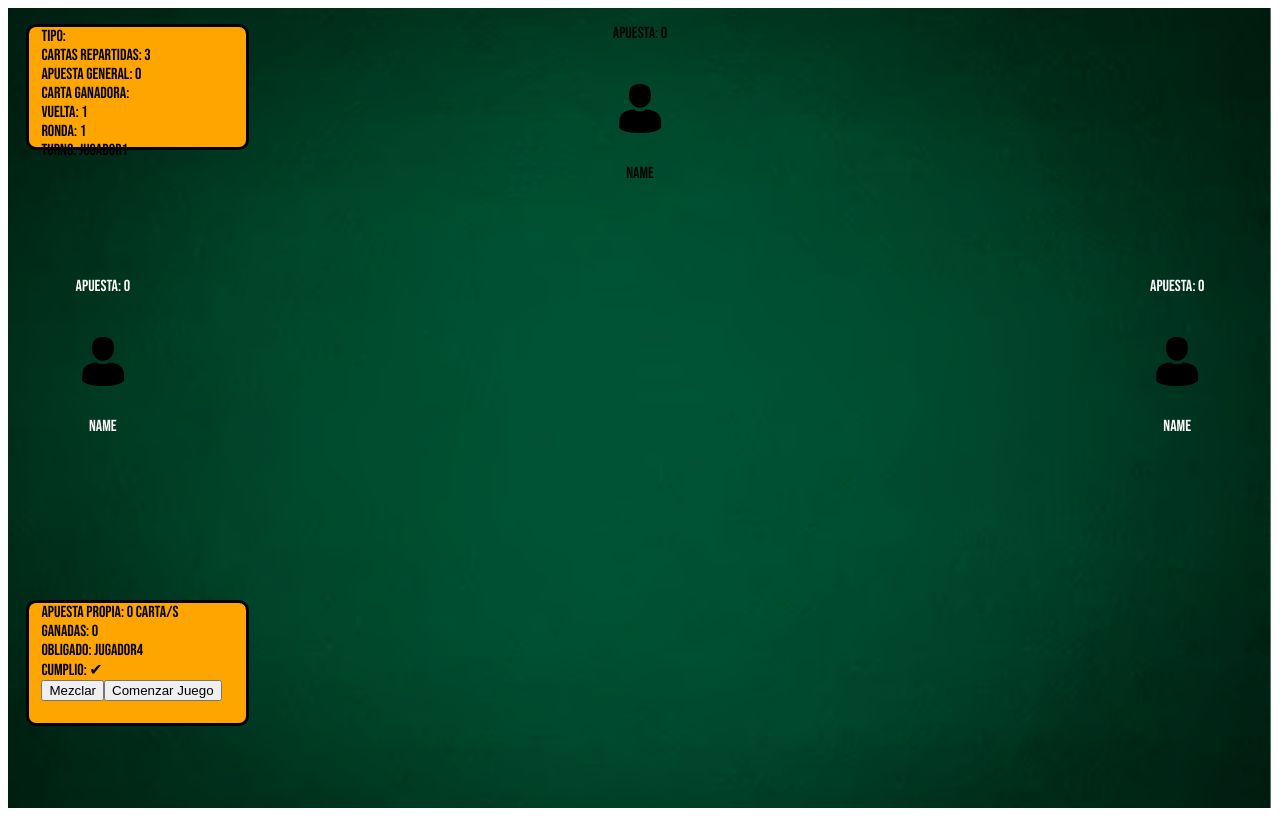
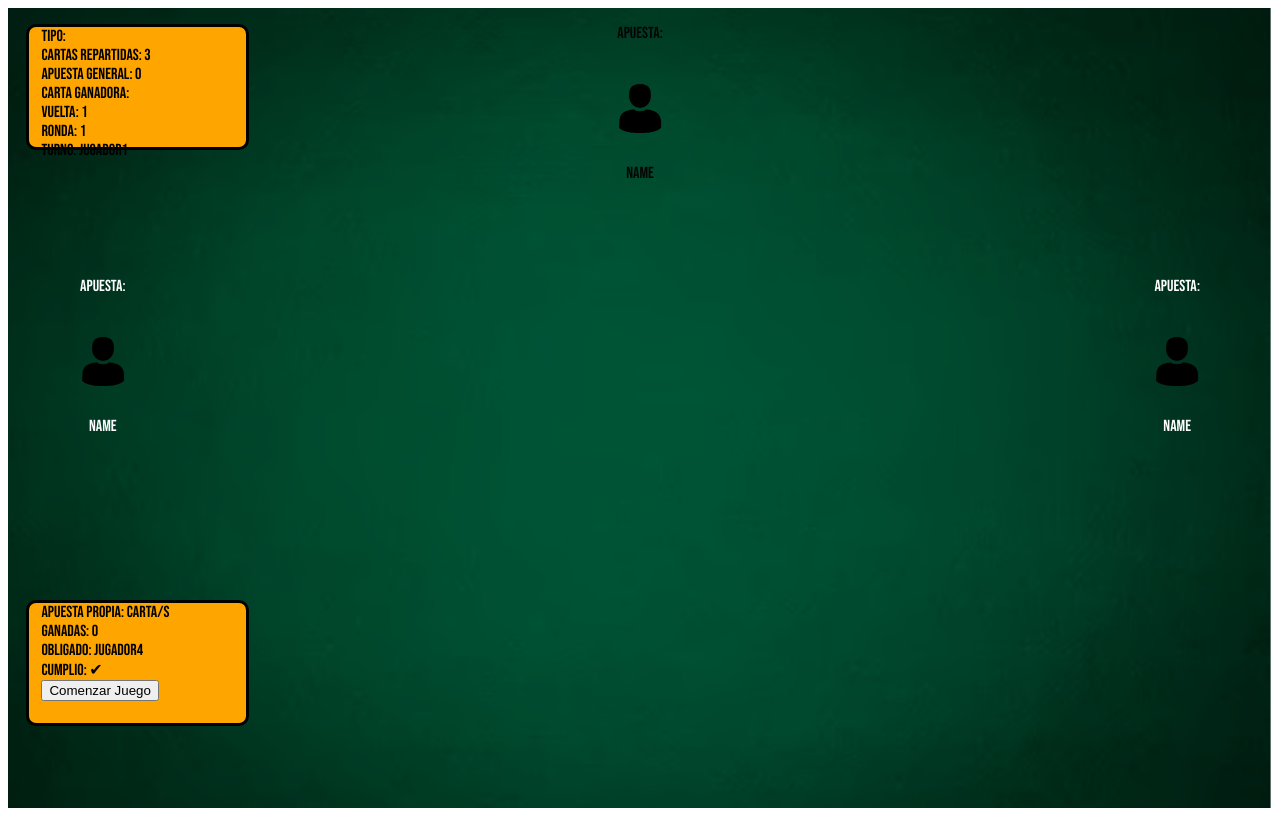
Before and after one commit to ignacio-nicoletti/CardGame, a Next.js app: page /game in a window 1280 px wide. Built offline with nearby package versions, Linux system fonts and the light colour scheme.

Commit message:
apuesta resuelto

```diff
--- a/src/components/apuesta/apuesta.jsx
+++ b/src/components/apuesta/apuesta.jsx
@@ -36,124 +36,107 @@ const Apuesta = ({ setJugador1, jugador1, setJugador2, jugador2, setJugador3, ju
     }
   }
   const cambiotypeRound = () => {
-    if (ronda.cantQueApostaron === 4) {
-      setRonda({ ...ronda, typeRound: "ronda" ,cantQueApostaron:0})   // cambio de ronda
+    if (jugador1.apuestaP!==null&&jugador2.apuestaP!==null&&jugador3.apuestaP!==null&&jugador4.apuestaP!==null) {
+      setRonda({ ...ronda, typeRound: "ronda"})   // cambio de ronda
     }
-
-
-
   }
-  const apuestaGeneral = () => {
-    let apuestafinal = Number(jugador1.apuestaP) + Number(jugador2.apuestaP) + Number(jugador3.apuestaP) + Number(jugador4.apuestaP)
-    setRonda({ ...ronda, ApuestaTotal: Number(apuestafinal) });
-  }
-
 
 
   const apostar = (event) => {
 
     setApuesta(event.target.value)
-    // if (ronda.typeRound === "apuesta" && ronda.turnoJugador === ronda.obligado) {
-    //   if (
-    //     Number(event.target.value) === 0 &&
-    //     Number(ronda.cardPorRonda) ===
-    //     Number(ronda.ApuestaTotal) + Number(event.target.value)
-    //   ) {
-    //     setEstadoactivo({ estadoactivo, card0: true });
-    //   }
-    //   if (
-    //     Number(event.target.value) === 1 &&
-    //     Number(ronda.cardPorRonda) ===
-    //     Number(ronda.ApuestaTotal) + Number(event.target.value)
-    //   ) {
-    //     setEstadoactivo({ estadoactivo, card1: true });
-    //   }
-    //   if (
-    //     Number(event.target.value) === 2 &&
-    //     Number(ronda.cardPorRonda) ===
-    //     Number(ronda.ApuestaTotal) + Number(event.target.value)
-    //   ) {
-    //     setEstadoactivo({ estadoactivo, card2: true });
-    //   }
-    //   if (
-    //     Number(event.target.value) === 3 &&
-    //     Number(ronda.cardPorRonda) ===
-    //     Number(ronda.ApuestaTotal) + Number(event.target.value)
-    //   ) {
-    //     setEstadoactivo({ estadoactivo, card3: true });
-    //   }
-    //   if (
-    //     Number(event.target.value) === 4 &&
-    //     Number(ronda.cardPorRonda) ===
-    //     Number(ronda.ApuestaTotal) + Number(event.target.value)
-    //   ) {
-    //     setEstadoactivo({ estadoactivo, card4: true });
-    //   }
-    //   if (
-    //     Number(event.target.value) === 5 &&
-    //     Number(ronda.cardPorRonda) ===
-    //     Number(ronda.ApuestaTotal) + Number(event.target.value)
-    //   ) {
-    //     setEstadoactivo({ estadoactivo, card5: true });
-    //   }
-    //   if (
-    //     Number(event.target.value) === 6 &&
-    //     Number(ronda.cardPorRonda) ===
-    //     Number(ronda.ApuestaTotal) + Number(event.target.value)
-    //   ) {
-    //     setEstadoactivo({ estadoactivo, card6: true });
-    //   }
-    //   if (
-    //     Number(event.target.value) === 7 &&
-    //     Number(ronda.cardPorRonda) ===
-    //     Number(ronda.ApuestaTotal) + Number(event.target.value)
-    //   ) {
-    //     setEstadoactivo({ estadoactivo, card7: true });
-    //   }
-    // }//lo hace bien pero una vez que mande el numero, tiene que hacerlo antes
+    if (ronda.typeRound === "apuesta" && ronda.turnoJugador === ronda.obligado) {
+      if (
+        Number(event.target.value) === 0 &&
+        Number(ronda.cardPorRonda) ===
+        Number(ronda.ApuestaTotal) + Number(event.target.value)
+      ) {
+        setEstadoactivo({ estadoactivo, card0: true });
+      }
+      if (
+        Number(event.target.value) === 1 &&
+        Number(ronda.cardPorRonda) ===
+        Number(ronda.ApuestaTotal) + Number(event.target.value)
+      ) {
+        setEstadoactivo({ estadoactivo, card1: true });
+      }
+      if (
+        Number(event.target.value) === 2 &&
+        Number(ronda.cardPorRonda) ===
+        Number(ronda.ApuestaTotal) + Number(event.target.value)
+      ) {
+        setEstadoactivo({ estadoactivo, card2: true });
+      }
+      if (
+        Number(event.target.value) === 3 &&
+        Number(ronda.cardPorRonda) ===
+        Number(ronda.ApuestaTotal) + Number(event.target.value)
+      ) {
+        setEstadoactivo({ estadoactivo, card3: true });
+      }
+      if (
+        Number(event.target.value) === 4 &&
+        Number(ronda.cardPorRonda) ===
+        Number(ronda.ApuestaTotal) + Number(event.target.value)
+      ) {
+        setEstadoactivo({ estadoactivo, card4: true });
+      }
+      if (
+        Number(event.target.value) === 5 &&
+        Number(ronda.cardPorRonda) ===
+        Number(ronda.ApuestaTotal) + Number(event.target.value)
+      ) {
+        setEstadoactivo({ estadoactivo, card5: true });
+      }
+      if (
+        Number(event.target.value) === 6 &&
+        Number(ronda.cardPorRonda) ===
+        Number(ronda.ApuestaTotal) + Number(event.target.value)
+      ) {
+        setEstadoactivo({ estadoactivo, card6: true });
+      }
+      if (
+        Number(event.target.value) === 7 &&
+        Number(ronda.cardPorRonda) ===
+        Number(ronda.ApuestaTotal) + Number(event.target.value)
+      ) {
+        setEstadoactivo({ estadoactivo, card7: true });
+      }
+    }//lo hace bien pero una vez que mande el numero, tiene que hacerlo antes
   }
 
-
   useEffect(() => {
-    apuestaGeneral()//suma las apuestas
     cambiotypeRound()
 
   }, [ronda.cantQueApostaron])
-  // jugador1.apuestaP,jugador2.apuestaP,jugador3.apuestaP,jugador4.apuestaP
-
 
   useEffect(() => {
     ComienzoTurnoApuesta()//cuando se monta el componente determina quien arranca
   }, [])
-  // jugador1.apuestaP,jugador2.apuestaP,jugador3.apuestaP,jugador4.apuestaP
-
-
 
   const handleSubmit = () => {
     const turnoJugador = ronda.turnoJugadorA;
-
     switch (turnoJugador) {
       case 1:
         setJugador1({ ...jugador1, apuestaP: Number(apuesta) });
-        setRonda({ ...ronda, turnoJugadorA: 2, cantQueApostaron: ronda.cantQueApostaron + 1 });
+        setRonda({ ...ronda, turnoJugadorA: 2, cantQueApostaron: ronda.cantQueApostaron + 1,ApuestaTotal: Number(apuesta)  });
         break;
       case 2:
         setJugador2({ ...jugador2, apuestaP: Number(apuesta) });
-        setRonda({ ...ronda, turnoJugadorA: 3, cantQueApostaron: ronda.cantQueApostaron + 1 });
+        setRonda({ ...ronda, turnoJugadorA: 3, cantQueApostaron: ronda.cantQueApostaron + 1,ApuestaTotal:ronda.ApuestaTotal+Number(apuesta) });
         break;
       case 3:
         setJugador3({ ...jugador3, apuestaP: Number(apuesta) });
-        setRonda({ ...ronda, turnoJugadorA: 4, cantQueApostaron: ronda.cantQueApostaron + 1 });
+        setRonda({ ...ronda, turnoJugadorA: 4, cantQueApostaron: ronda.cantQueApostaron + 1,ApuestaTotal:ronda.ApuestaTotal+Number(apuesta) });
         break;
       case 4:
         setJugador4({ ...jugador4, apuestaP: Number(apuesta) });
-        setRonda({ ...ronda, turnoJugadorA: 1, cantQueApostaron: ronda.cantQueApostaron + 1 });
+        setRonda({ ...ronda, turnoJugadorA: 1, cantQueApostaron: ronda.cantQueApostaron + 1,ApuestaTotal:ronda.ApuestaTotal+Number(apuesta)  });
         break;
       default:
         break;
     }
   };
-
   return (<>
 
     <div className={style.contain}>
@@ -161,18 +144,19 @@ const Apuesta = ({ setJugador1, jugador1, setJugador2, jugador2, setJugador3, ju
 
       <select name="select" onClick={(event) => apostar(event)}>
         <option value={"Elige tu apuesta"} disabled={true}> Elige tu apuesta </option>
-        {[...Array(ronda.cardPorRonda + 1)].map((_, index) => (
+        {[...Array(ronda.cardPorRonda + 1)].map((_, index) =>(
           <option
-            key={index}
-            value={index}
-            disabled={index === 0 ? estadoactivo.card0 : estadoactivo[`card${index}`]}
+          key={index}
+          value={index}
+          disabled={index === 0 ? estadoactivo.card0 : estadoactivo[`card${index}`]}
           >
             {index} cartas
           </option>
-        ))}
+        ),
+
+        ) }
       </select>
       <button onClick={handleSubmit}>Enviar</button>
-
     </div>
   </>
   );
--- a/src/pages/game/index.jsx
+++ b/src/pages/game/index.jsx
@@ -11,15 +11,15 @@ import { repartir, shuffle } from '@/logica/logica';
 const inter = Inter({ subsets: ['latin'] });
 
 export default function Game() {
-  let cantUser = 4; //usuarios conectados
+
 
 
   const [jugador1, setJugador1] = useState({
     id: 1,
     cardPersona: [],
-    apuestaP: 0,
+    apuestaP: null,
     cardsganadas: 0,
-    cardApostada: [{ valor: '', palo: '' }],
+    cardApostada: [{ valor: null, palo: '' }],
     myturnA: false, //boolean
     myturnR: false, //boolean
     cumplio: true, //boolean
@@ -28,9 +28,9 @@ export default function Game() {
   const [jugador2, setJugador2] = useState({
     id: 2,
     cardPersona: [],
-    apuestaP: 0,
+    apuestaP: null,
     cardsganadas: 0,
-    cardApostada: [{ valor: '', palo: '' }],
+    cardApostada: [{ valor: null, palo: '' }],
     myturnA: false, //boolean
     myturnR: false, //booleanA
     cumplio: '', //boolean
@@ -39,9 +39,9 @@ export default function Game() {
   const [jugador3, setJugador3] = useState({
     id: 3,
     cardPersona: [],
-    apuestaP: 0,
+    apuestaP: null,
     cardsganadas: 0,
-    cardApostada: [{ valor: '', palo: '' }],
+    cardApostada: [{ valor: null, palo: '' }],
     myturnA: false, //boolean
     myturnR: false, //boolean
     cumplio: '', //boolean
@@ -50,22 +50,16 @@ export default function Game() {
   const [jugador4, setJugador4] = useState({
     id: 4,
     cardPersona: [],
-    apuestaP: 0,
+    apuestaP: null,
     cardsganadas: 0,
-    cardApostada: [{ valor: '', palo: '' }],
+    cardApostada: [{ valor: null, palo: '' }],
     myturnA: false, //boolean
     myturnR: false, //boolean
     cumplio: '', //boolean
   });
 
-  const [jugadores, setJugadores] = useState({
-    jugador1: "",
-    jugador2: "",
-    jugador3: "",
-    jugador4: "",
-  });
-
   const [ronda, setRonda] = useState({
+    cantUser: 4,//usuarios conectados
     vuelta: 1,//num de vuelta (4 rondas =1 vuelta)
     numeroRonda: 1,//num de ronda
     cardPorRonda: "",//cant de cartas que se reparten
@@ -83,30 +77,22 @@ export default function Game() {
     cantQueTiraron: 0
   });
 
+  const [activo, setActivo] = useState(true)//modal del resultado
+
   const mezclar = () => {
     let baraja = barajar()
     let cartasMezcladas = shuffle(baraja);
-    setJugadores({
-      jugador1: cartasMezcladas.splice(0, ronda.cardPorRonda),
-      jugador2: cartasMezcladas.splice(0, ronda.cardPorRonda),
-      jugador3: cartasMezcladas.splice(0, ronda.cardPorRonda),
-      jugador4: cartasMezcladas.splice(0, ronda.cardPorRonda),
-    });
+
+    setJugador1({ ...jugador1, cardPersona: cartasMezcladas.splice(0, ronda.cardPorRonda) });
+    setJugador2({ ...jugador2, cardPersona: cartasMezcladas.splice(0, ronda.cardPorRonda)}),
+      setJugador3({ ...jugador3, cardPersona: cartasMezcladas.splice(0, ronda.cardPorRonda) });
+    setJugador4({ ...jugador4, cardPersona: cartasMezcladas.splice(0, ronda.cardPorRonda) });
 
   };
 
-  const repartir = () => {
-    setJugador1({ ...jugador1, cardPersona: jugadores.jugador1 });
-    setJugador2({ ...jugador2, cardPersona: jugadores.jugador2 });
-    setJugador3({ ...jugador3, cardPersona: jugadores.jugador3 });
-    setJugador4({ ...jugador4, cardPersona: jugadores.jugador4 });
-
-  }
-
   const gameInit = () => {
-    repartir()
+  mezclar()
   setRonda({ ...ronda, typeRound: "apuesta" });
-
   };
 
   const turno = () => {
@@ -195,21 +181,21 @@ export default function Game() {
   }
 
 
-const setTurnoRound=()=>{
+  const setTurnoRound = () => {
 
-  let turno=Number(ronda.CardGanadoraxRonda[0].id)
+    let turno = Number(ronda.CardGanadoraxRonda[0].id)
 
     switch (turno) {
-  case 1: setRonda({...ronda,turnoJugadorR:1})
+      case 1: setRonda({ ...ronda, turnoJugadorR: 1 })
 
         break;
-  case 2: setRonda({...ronda,turnoJugadorR:2})
+      case 2: setRonda({ ...ronda, turnoJugadorR: 2 })
 
         break;
-  case 3: setRonda({...ronda,turnoJugadorR:3})
+      case 3: setRonda({ ...ronda, turnoJugadorR: 3 })
 
         break;
-  case 4: setRonda({...ronda,turnoJugadorR:4})
+      case 4: setRonda({ ...ronda, turnoJugadorR: 4 })
 
         break;
 
@@ -220,6 +206,7 @@ switch (turno) {
   }
 
   const cambioRonda = () => {
+    // if (jugador1.cardApostada[0].valor!==null&&jugador2.cardApostada[0].valor!==null&&jugador3.cardApostada[0].valor!==null&&jugador4.cardApostada[0].valor!==null) {
     setRonda({
       ...ronda,
       numeroRonda: ronda.numeroRonda + 1,
@@ -234,6 +221,7 @@ switch (turno) {
     setJugador3({ ...jugador3, cardApostada: [{ valor: '', palo: '' }] });
     setJugador4({ ...jugador4, cardApostada: [{ valor: '', palo: '' }] });
   }
+// }
 
 
   const cambioDeVuelta = () => {
@@ -241,13 +229,13 @@ switch (turno) {
       setRonda({
         ...ronda,
         cardPorRonda: 3,
-        vuelta:ronda.vuelta+1,
+        vuelta: ronda.vuelta + 1,
         CardGanadoraxRonda: [{ valor: '', palo: '', id: '' }],
         ultimaCardApostada: [{ valor: '', palo: '', id: '' }],
         AnteultimaCardApostada: [{ valor: '', palo: '', id: '' }],
         cantQueApostaron: 0,
         cantQueTiraron: 0,
-        numeroRonda:0
+        numeroRonda: 0
       })
 
       setJugador1({ ...jugador1, cardApostada: [{ valor: '', palo: '' }] });
@@ -256,41 +244,38 @@ switch (turno) {
       setJugador4({ ...jugador4, cardApostada: [{ valor: '', palo: '' }] });
 
 
-      if(ronda.obligado===1||ronda.obligado===2||ronda.obligado===3){
-        setRonda({...ronda,obligado:ronda.obligado+1})
+      if (ronda.obligado === 1 || ronda.obligado === 2 || ronda.obligado === 3) {
+        setRonda({ ...ronda, obligado: ronda.obligado + 1 })
       }
-      else{setRonda({...ronda,obligado:1})}
-      console.log("volver a repartir");
+      else { setRonda({ ...ronda, obligado: 1 }) }
+      // console.log("volver a repartir");
     }
 
   }
 
-const InicioTurno=()=>{
-  if(ronda.numeroRonda===0){
-
-    let turno=ronda.obligado
+  const InicioTurno = () => {
+    if (ronda.numeroRonda === 0) {
+      let turno = ronda.obligado
       switch (turno) {
-      case 1:setRonda({...ronda,turnoJugadorR:2})
+        case 1: setRonda({ ...ronda, turnoJugadorR: 2 })
           break;
-      case 2:setRonda({...ronda,turnoJugadorR:3})
+        case 2: setRonda({ ...ronda, turnoJugadorR: 3 })
           break;
-      case 3:setRonda({...ronda,turnoJugadorR:4})
+        case 3: setRonda({ ...ronda, turnoJugadorR: 4 })
           break;
-      case 4:setRonda({...ronda,turnoJugadorR:1})
+        case 4: setRonda({ ...ronda, turnoJugadorR: 1 })
           break;
 
         default:
           break;
       }
-
     }
-
   }
 
   useEffect(() => {
     setRonda({ ...ronda, cardPorRonda: 3, obligado: 4 });//ni bien se monta el componente setea la card
     InicioTurno()
-    // turno()
+    turno()
   }, [])//ya que nunca cambia
 
 
@@ -299,33 +284,29 @@ const InicioTurno=()=>{
     turno()
     comprobarMasGrande();
 
-    if (ronda.cantQueTiraron === 4) {
-      cambioRonda()
-       SumarGanada()
-    }
-    if (ronda.cantQueTiraron === 0) {
-      setTurnoRound()
-    }
+
+
+    // setTurnoRound()
+   // cambioRonda()
+  // SumarGanada()
  // cambioDeVuelta()
 
-    console.log("entro");
 
-  }, [ronda.turnoJugadorR,ronda.typeRound])//setea la card mas grande
+  }, [ronda.turnoJugadorR, ronda.typeRound])//setea la card mas grande
 
-  // jugador1.cardApostada, jugador2.cardApostada, jugador3.cardApostada, jugador4.cardApostada
-  console.log(ronda);
-  // console.log("j1", jugador1);
-  // console.log("j2", jugador2);
-  // console.log("j3", jugador3);
-  // console.log("j4", jugador4);
+  useEffect(()=>{
+    if(ronda.cantQueTiraron===4){
 
+      cambioRonda()
+    }
+  },[ronda.cantQueTiraron])
 
   return (
     <div className={style.contain}>
       <div className={style.containCardPropias}>
         <div className={style.CardPropias}>
 
-          {jugador1.cardPersona.map((card, index) => (
+          {jugador1?.cardPersona?.map((card, index) => (
 
 
             <Cards
@@ -342,7 +323,7 @@ const InicioTurno=()=>{
         </div>
       </div>
 
-      {cantUser === 4
+      {ronda.cantUser === 4
         ? <div className={style.jugadorestres}>
           <div className={style.jugador2}>
             <Jugadores
@@ -398,11 +379,11 @@ const InicioTurno=()=>{
         <p>Ganadas: {jugador1.cardsganadas}</p>
         <p>Obligado: jugador{ronda.obligado}</p>
         <p>Cumplio: {jugador1.cumplio === true ? '✔' : '❌'}</p>
-        <button onClick={mezclar}>Mezclar</button>
+        {/* <button onClick={mezclar}>Mezclar</button> */}
         <button onClick={gameInit}>Comenzar Juego</button>
 
       </div>
-
+      {/* (ronda.typeRound === 'apuesta') &&  */}
       {(ronda.typeRound === 'apuesta') && (ronda.turnoJugadorA === 1 || ronda.turnoJugadorA === 2 || ronda.turnoJugadorA === 3 || ronda.turnoJugadorA === 4)
         ? <Apuesta
           jugador1={jugador1}
@@ -424,6 +405,19 @@ const InicioTurno=()=>{
             <Cards key={index} valor={card.valor} palo={card.palo} />
           ))}
       </div>
+      {/* {activo===true?(
+<div>
+
+
+<div>
+
+</div>
+
+
+</div>
+):""
+} */}
+
     </div>
   );
 }
```
Lines whose indentation alone changed are shown as unchanged.
